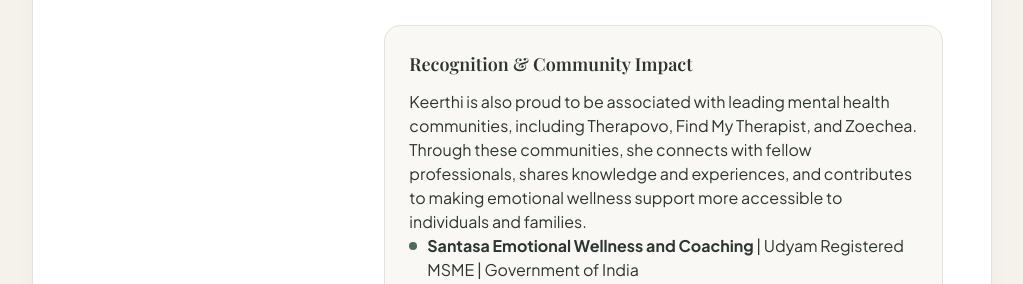
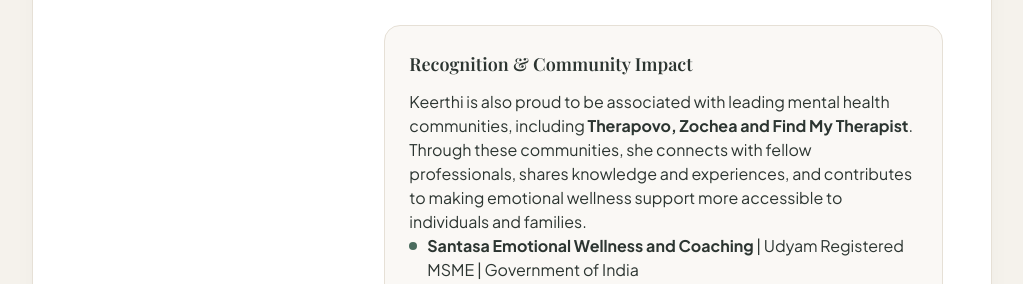
Before and after one commit to nadigrashmii/trial-santasa, a plain HTML site: page index.html in a window 1280 px wide. Shown: the part 7407-7691 px from the top of the page, without its empty margins (128-1151 px from the left). Drawn offline with nearby package versions, Linux system fonts and the light colour scheme; a web font is replaced by a local one.

Commit message:
Update index.html

```diff
--- a/index.html
+++ b/index.html
@@ -789,7 +789,7 @@
               <!-- Recognition & Community Impact -->
               <div class="bg-cream rounded-2xl p-6 border border-sand mb-7">
                 <h3 class="font-serif text-lg font-semibold text-charcoal mb-3">Recognition & Community Impact</h3>
-                <p class="space-y-2.5 text-sm sm:text-base text-charcoal">Keerthi is also proud to be associated with leading mental health communities, including Therapovo, Find My Therapist, and Zoechea. Through these communities, she connects with fellow professionals, shares knowledge and experiences, and contributes to making emotional wellness support more accessible to individuals and families.</p>
+                <p class="space-y-2.5 text-sm sm:text-base text-charcoal">Keerthi is also proud to be associated with leading mental health communities, including <strong>Therapovo, Zochea and Find My Therapist</strong>. Through these communities, she connects with fellow professionals, shares knowledge and experiences, and contributes to making emotional wellness support more accessible to individuals and families.</p>
                 <ul class="space-y-2.5 text-sm sm:text-base text-charcoal">
                   <li class="flex items-start gap-2.5">
                     <span class="w-2 h-2 rounded-full bg-sage mt-2 shrink-0"></span>
```
